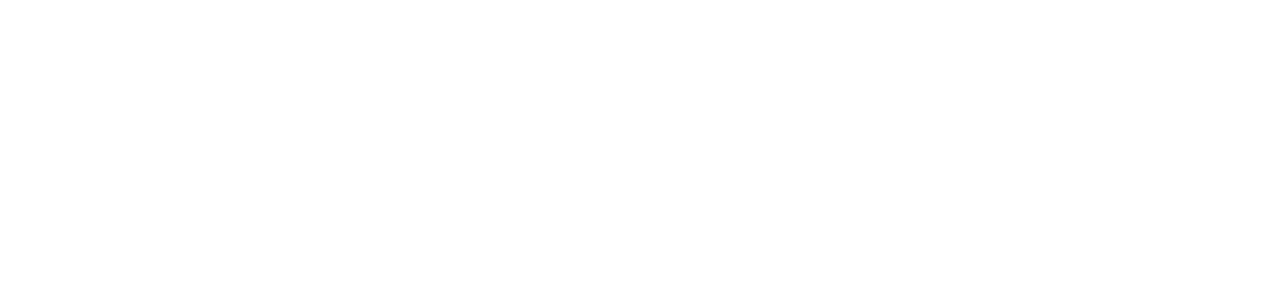
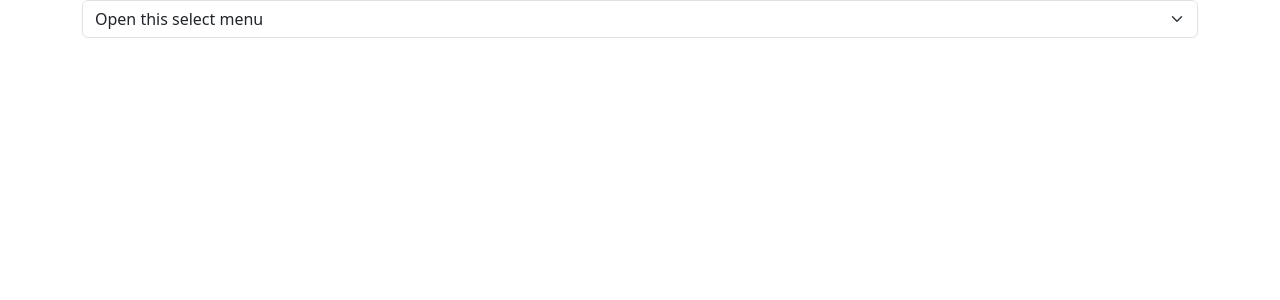
Before and after one commit to zcodlab/261CC3S2BAngularSigconFrontend, an Angular app: page / in a window 1280 px wide. Shown: the top 300 px of the page. Built offline with nearby package versions, Linux system fonts and the light colour scheme.

Commit message:
add conf bootstrap

```diff
--- a/angular.json
+++ b/angular.json
@@ -31,7 +31,12 @@
               }
             ],
             "styles": [
+              "node_modules/bootstrap/dist/css/bootstrap.min.css",
+              "node_modules/bootstrap-icons/font/bootstrap-icons.css",
               "src/styles.scss"
+            ],
+            "scripts": [
+              "node_modules/bootstrap/dist/js/bootstrap.bundle.min.js"
             ]
           },
           "configurations": {
--- a/src/app/app.html
+++ b/src/app/app.html
@@ -1 +1,9 @@
+<div class="container">
+  <select class="form-select" aria-label="Default select example">
+    <option selected>Open this select menu</option>
+    <option value="1">One</option>
+    <option value="2">Two</option>
+    <option value="3">Three</option>
+  </select>
+</div>
 <router-outlet />
```
